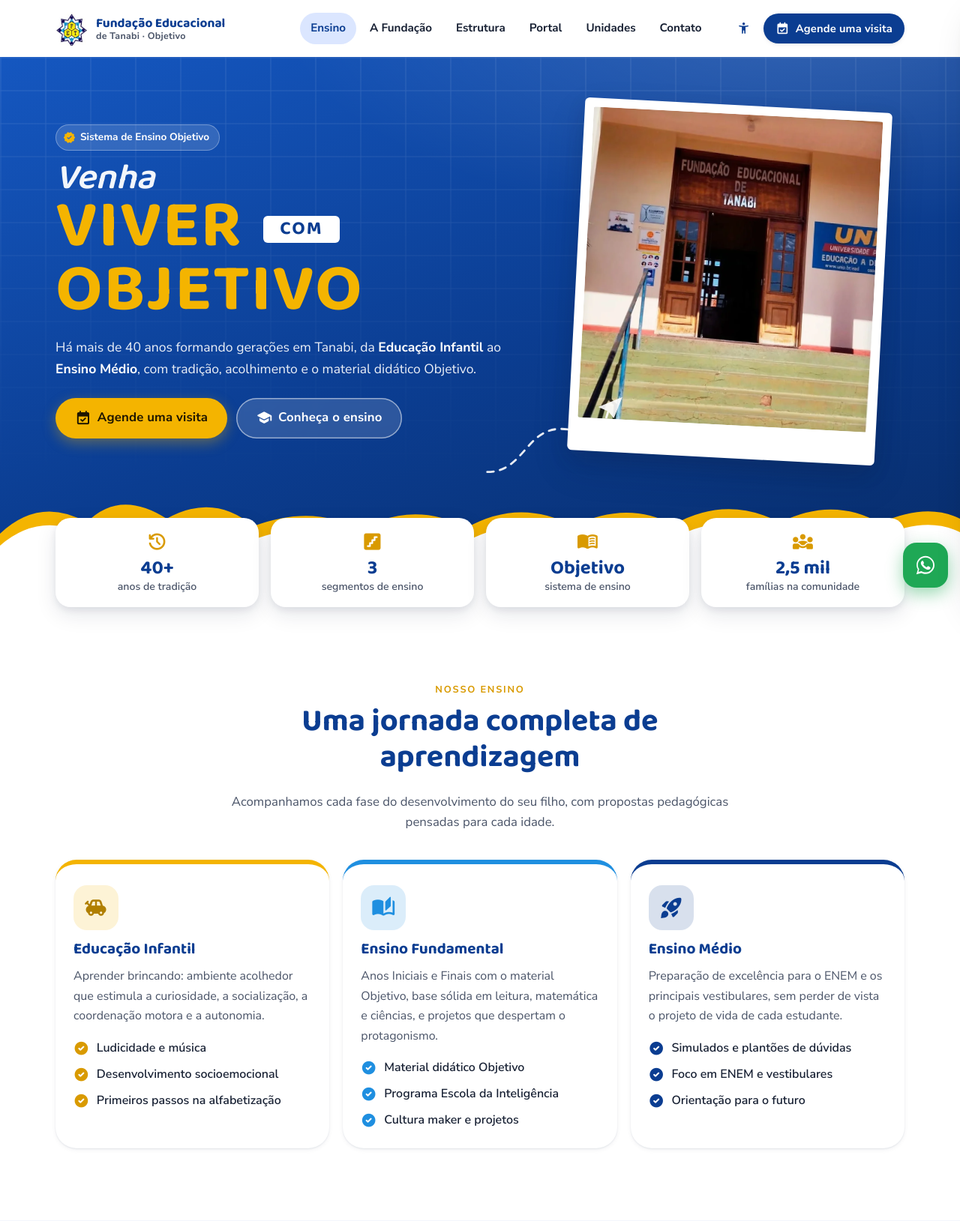
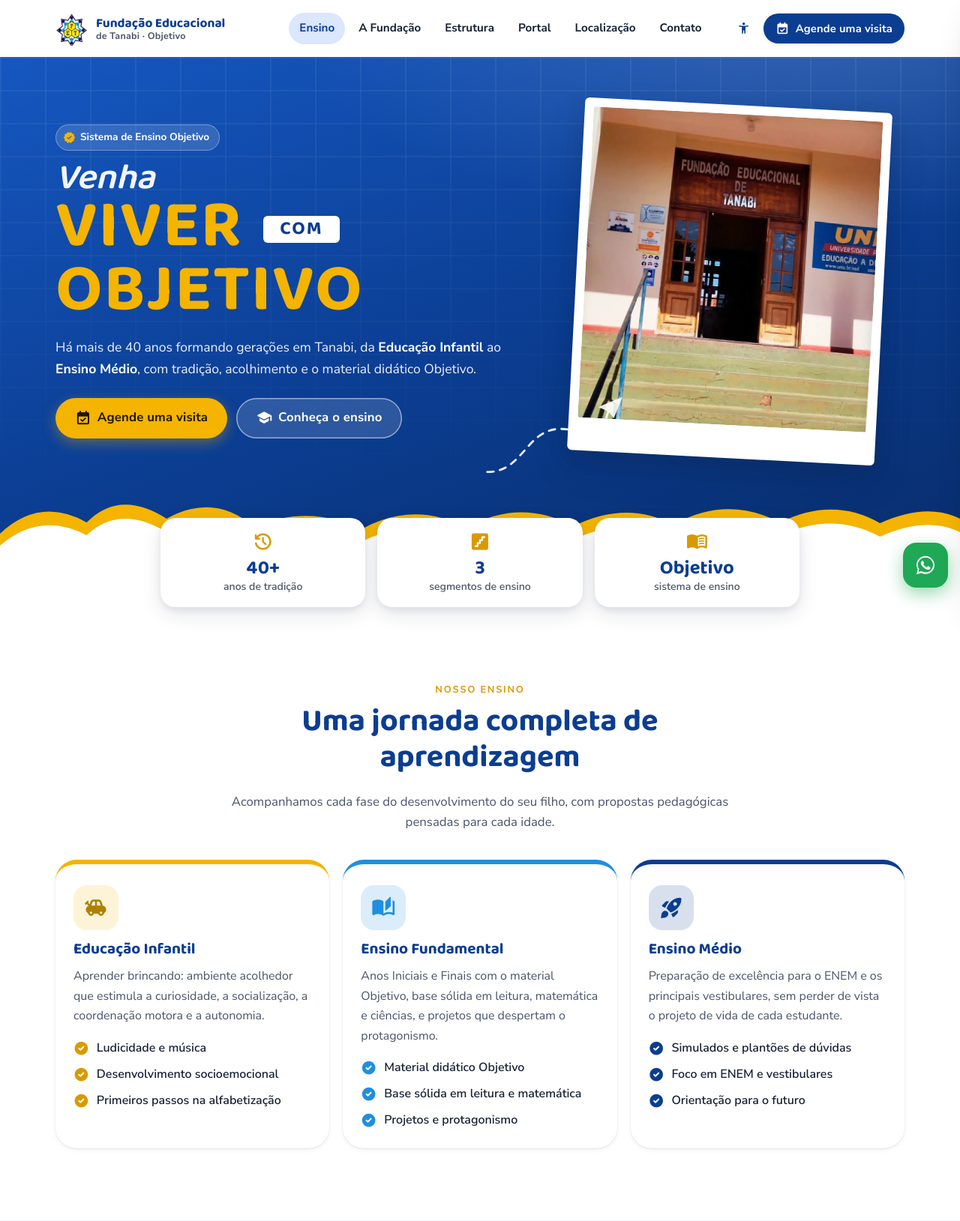
Before and after one commit to DrMetzger/FundacaoTanabi, a PHP site: page / in a window 1280 px wide. Shown: the top 1629 px of the page at 75% size. Run offline with PHP 8.4, Linux system fonts and the light colour scheme.

Commit message:
Remove campus, Maker, Escola da Inteligência, complexo esportivo e contador de famílias
Co-Authored-By: Claude Opus 5.5 <noreply@anthropic.com>
Claude-Session: https://claude.ai/code/session_018Fa9fTr4J3gQqMYPBMksqv

```diff
--- a/assets/css/style.css
+++ b/assets/css/style.css
@@ -240,7 +240,7 @@ html.hc .topbar { background: #fff; }
 /* ---------- Stats ---------- */
 .stats {
   position: relative; z-index: 2; margin-top: -54px;
-  display: grid; grid-template-columns: repeat(2, 1fr); gap: 12px;
+  display: grid; grid-template-columns: repeat(3, 1fr); gap: 10px;
 }
 .stat {
   background: var(--surface); border-radius: var(--radius-m); box-shadow: var(--elev-2);
@@ -433,16 +433,21 @@ html.hc .topbar { background: #fff; }
 }
 
 /* ================= Breakpoints ================= */
+@media (max-width: 599px) {
+  .stat { padding: 14px 8px; }
+  .stat strong { font-size: 1.3rem; }
+  .stat span:last-child { font-size: .8rem; }
+}
 @media (max-width: 380px) {
   .brand__text strong { font-size: .95rem; }
   .brand__text span { font-size: .72rem; }
-  .stat strong { font-size: 1.35rem; }
+  .stat strong { font-size: 1.15rem; }
 }
 
 /* Tablet */
 @media (min-width: 600px) {
   :root { --gutter: 24px; }
-  .stats { grid-template-columns: repeat(4, 1fr); gap: 16px; }
+  .stats { gap: 16px; max-width: 900px; }
   .features { grid-template-columns: repeat(2, 1fr); }
   .quick { grid-template-columns: repeat(2, 1fr); }
   .values { grid-template-columns: repeat(3, 1fr); }
--- a/index.html
+++ b/index.html
@@ -62,7 +62,7 @@
         <a href="#sobre">A Fundação</a>
         <a href="#estrutura">Estrutura</a>
         <a href="#portal">Portal</a>
-        <a href="#unidades">Unidades</a>
+        <a href="#unidades">Localização</a>
         <a href="#contato">Contato</a>
       </nav>
 
@@ -98,7 +98,7 @@
       <a href="#sobre"><span class="ms" aria-hidden="true">history_edu</span> A Fundação</a>
       <a href="#estrutura"><span class="ms" aria-hidden="true">science</span> Estrutura</a>
       <a href="#portal"><span class="ms" aria-hidden="true">badge</span> Portal do Aluno</a>
-      <a href="#unidades"><span class="ms" aria-hidden="true">location_on</span> Unidades</a>
+      <a href="#unidades"><span class="ms" aria-hidden="true">location_on</span> Localização</a>
       <a href="#contato"><span class="ms" aria-hidden="true">chat</span> Contato</a>
     </nav>
     <a class="btn btn--filled btn--block" href="#contato"><span class="ms" aria-hidden="true">event_available</span> Agende uma visita</a>
@@ -142,7 +142,6 @@
       <div class="stat reveal"><span class="ms" aria-hidden="true">history</span><strong>40+</strong><span>anos de tradição</span></div>
       <div class="stat reveal"><span class="ms" aria-hidden="true">stairs</span><strong>3</strong><span>segmentos de ensino</span></div>
       <div class="stat reveal"><span class="ms" aria-hidden="true">menu_book</span><strong>Objetivo</strong><span>sistema de ensino</span></div>
-      <div class="stat reveal"><span class="ms" aria-hidden="true">diversity_3</span><strong>2,5 mil</strong><span>famílias na comunidade</span></div>
     </section>
 
     <!-- ===== Segmentos ===== -->
@@ -172,8 +171,8 @@
             <p>Anos Iniciais e Finais com o material Objetivo, base sólida em leitura, matemática e ciências, e projetos que despertam o protagonismo.</p>
             <ul class="checks">
               <li>Material didático Objetivo</li>
-              <li>Programa Escola da Inteligência</li>
-              <li>Cultura maker e projetos</li>
+              <li>Base sólida em leitura e matemática</li>
+              <li>Projetos e protagonismo</li>
             </ul>
           </article>
 
@@ -222,9 +221,6 @@
         <div class="features">
           <div class="feature reveal"><span class="ms" aria-hidden="true">biotech</span><h3>Laboratórios</h3><p>Aulas práticas de ciências que transformam teoria em descoberta.</p></div>
           <div class="feature reveal"><span class="ms" aria-hidden="true">ac_unit</span><h3>Salas climatizadas</h3><p>Conforto térmico para manter o foco o ano todo.</p></div>
-          <div class="feature reveal"><span class="ms" aria-hidden="true">sports_soccer</span><h3>Complexo esportivo</h3><p>Quadras e espaços para esporte, saúde e trabalho em equipe.</p></div>
-          <div class="feature reveal"><span class="ms" aria-hidden="true">precision_manufacturing</span><h3>Espaço Maker</h3><p>Criatividade, robótica e mão na massa para resolver problemas reais.</p></div>
-          <div class="feature reveal"><span class="ms" aria-hidden="true">emoji_objects</span><h3>Escola da Inteligência</h3><p>Programa de educação socioemocional integrado ao currículo.</p></div>
           <div class="feature reveal"><span class="ms" aria-hidden="true">laptop_chromebook</span><h3>Polo UNIP EAD</h3><p>Graduação e pós a distância com a Universidade Paulista, aqui em Tanabi.</p></div>
         </div>
       </div>
@@ -252,17 +248,9 @@
       <div class="container">
         <header class="section__head reveal">
           <span class="eyebrow">Onde estamos</span>
-          <h2>Nossas unidades</h2>
+          <h2>Venha nos visitar</h2>
         </header>
 
-        <div class="tabs reveal" role="tablist" aria-label="Unidades">
-          <button class="tab is-active" role="tab" aria-selected="true" aria-controls="mapa" data-map="Rua José Siriani, 927 - Centro, Tanabi - SP, 15170-000">
-            <span class="ms" aria-hidden="true">apartment</span> Sede · Secretaria
-          </button>
-          <button class="tab" role="tab" aria-selected="false" aria-controls="mapa" data-map="Av. Gildo Savatin, 431 - Jardim Boa Vista, Tanabi - SP, 15177-200">
-            <span class="ms" aria-hidden="true">school</span> Campus
-          </button>
-        </div>
 
         <div class="map-grid">
           <div class="units">
@@ -271,13 +259,8 @@
               <p>Rua José Siriani, 927 – Centro<br>Tanabi – SP · CEP 15170-000</p>
               <a class="btn btn--text" href="https://www.google.com/maps/dir/?api=1&amp;destination=Rua+Jos%C3%A9+Siriani%2C+927%2C+Tanabi+-+SP" target="_blank" rel="noopener"><span class="ms" aria-hidden="true">directions</span> Como chegar</a>
             </article>
-            <article class="unit reveal">
-              <h3><span class="ms" aria-hidden="true">school</span> Campus · Unidade de Ensino</h3>
-              <p>Av. Gildo Savatin, 431 – Jardim Boa Vista<br>Tanabi – SP · CEP 15177-200</p>
-              <a class="btn btn--text" href="https://www.google.com/maps/dir/?api=1&amp;destination=Av.+Gildo+Savatin%2C+431%2C+Tanabi+-+SP" target="_blank" rel="noopener"><span class="ms" aria-hidden="true">directions</span> Como chegar</a>
-            </article>
           </div>
-          <div class="map reveal" id="mapa" role="tabpanel">
+          <div class="map reveal" id="mapa">
             <iframe id="mapFrame" title="Mapa da unidade da Fundação Educacional de Tanabi" loading="lazy" referrerpolicy="no-referrer-when-downgrade"
               src="https://www.google.com/maps?q=Rua+Jos%C3%A9+Siriani%2C+927+-+Centro%2C+Tanabi+-+SP&amp;output=embed"></iframe>
           </div>
@@ -359,7 +342,7 @@
           <li><a href="#segmentos">Ensino</a></li>
           <li><a href="#sobre">A Fundação</a></li>
           <li><a href="#estrutura">Estrutura</a></li>
-          <li><a href="#unidades">Unidades</a></li>
+          <li><a href="#unidades">Localização</a></li>
           <li><a href="#contato">Contato</a></li>
         </ul>
       </div>
```
